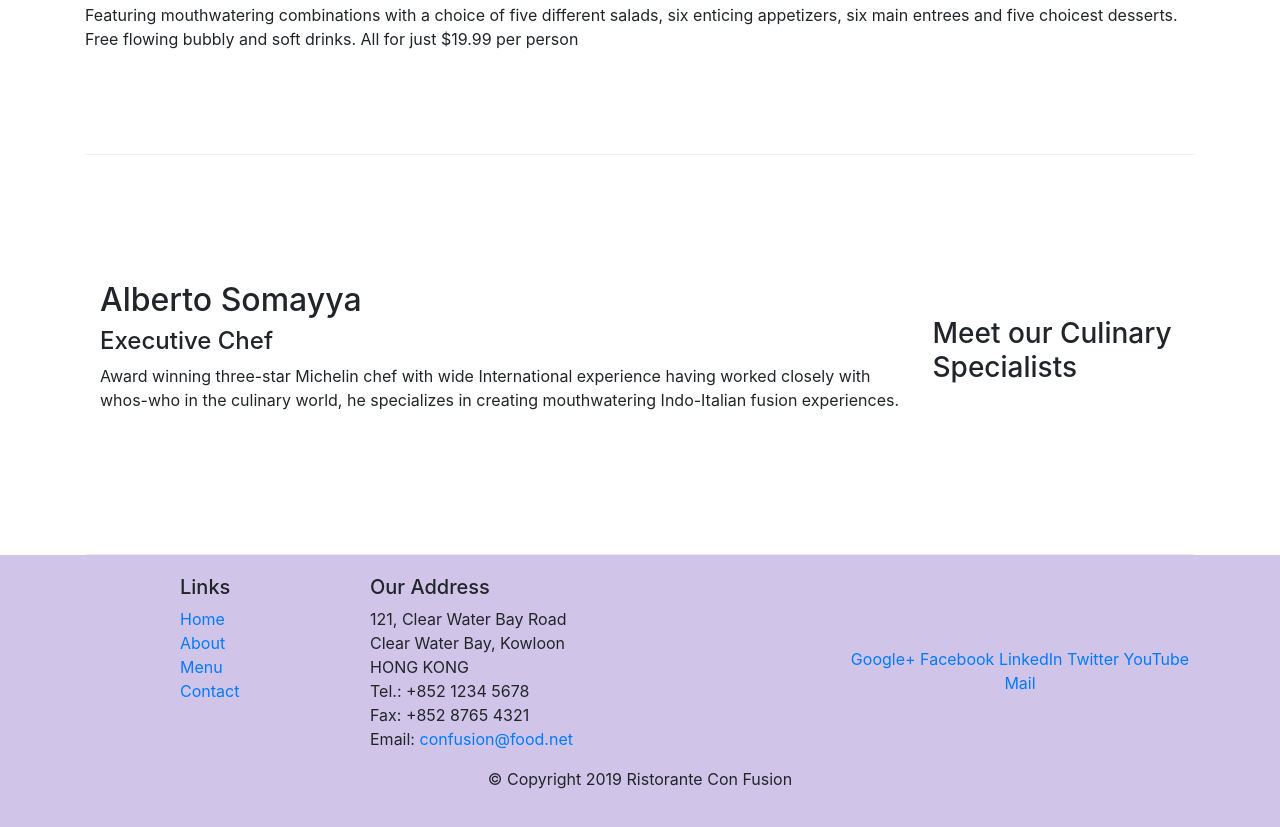
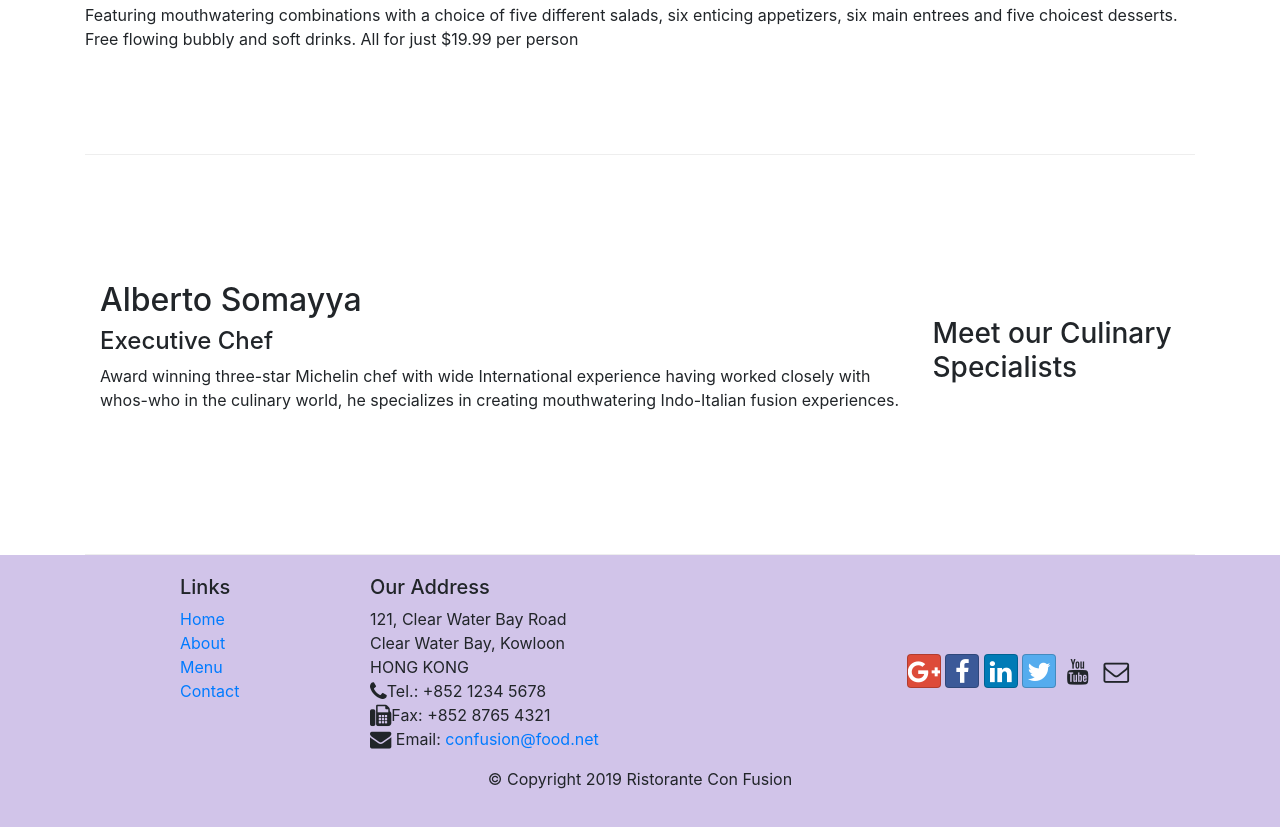
Before and after one commit to Joshuaofori/Confusion, a website: page index.html in a window 1280 px wide. Shown: the part 979-1806 px from the top of the page. Drawn offline with nearby package versions, Linux system fonts and the light colour scheme.

Commit message:
icon font

```diff
--- a/index.html
+++ b/index.html
@@ -11,7 +11,9 @@
 
      <link rel="stylesheet" href="node_modules/bootstrap/dist/css/bootstrap.min.css">
     <!--- <link rel="stylesheet" href="https://maxcdn.bootstrapcdn.com/bootstrap/3.2.0/css/bootstrap.min.css">-->
-     <link rel="stylesheet" href="css/styles.css">
+    <link rel="stylesheet" href="node_modules/font-awesome/css/font-awesome.min.css">
+    <link rel="stylesheet" href="node_modules/bootstrap-social/bootstrap-social.css">
+    <link rel="stylesheet" href="css/styles.css">
      <title>Ristorante Con Fusion</title>
 
 </head >
@@ -25,10 +27,10 @@
                     <a class="navbar-brand mr-auto" href="#">Ristorante Con Fusion</a>
                     <div class="collapse navbar-collapse" id="Navbar">
                     <ul class="navbar-nav mr-auto">
-                        <li class="nav-item active"><a class="nav-link" href="#">Home</a></li>
-                        <li class="nav-item"><a class="nav-link" href="./aboutus.html">About</a></li>
-                        <li class="nav-item"><a class="nav-link" href="#">Menu</a></li>
-                        <li class="nav-item"><a class="nav-link" href="#">Contact</a></li>
+                        <li class="nav-item active"><a class="nav-link" href="#"><span class="fa fa-home fa-lg"></span>Home</a></li>
+                        <li class="nav-item"><a class="nav-link" href="./aboutus.html"><span class="fa fa-info fa-lg"></span>About</a></li>
+                        <li class="nav-item"><a class="nav-link" href="#"><span class="fa fa-list fa-lg"></span>Menu</a></li>
+                        <li class="nav-item"><a class="nav-link" href="#"><span class="fa fa-address-card fa-lg"></span>Contact</a></li>
 
                     </ul>
                 </div>
@@ -100,19 +102,19 @@
 		              121, Clear Water Bay Road<br>
 		              Clear Water Bay, Kowloon<br>
 		              HONG KONG<br>
-		              Tel.: +852 1234 5678<br>
-		              Fax: +852 8765 4321<br>
-		              Email: <a href="mailto:confusion@food.net">confusion@food.net</a>
+		              <i class="fa fa-phone fa-lg"></i>Tel.: +852 1234 5678<br>
+		              <i class="fa fa-fax fa-lg"></i>Fax: +852 8765 4321<br>
+		             <i class="fa fa-envelope fa-lg"></i> Email: <a href="mailto:confusion@food.net">confusion@food.net</a>
 		           </address>
                 </div>
                 <div class="col-12 col-sm-4 align-self-center">
                     <div class="text-center">
-                        <a href="http://google.com/+">Google+</a>
-                        <a href="http://www.facebook.com/profile.php?id=">Facebook</a>
-                        <a href="http://www.linkedin.com/in/">LinkedIn</a>
-                        <a href="http://twitter.com/">Twitter</a>
-                        <a href="http://youtube.com/">YouTube</a>
-                        <a href="mailto:">Mail</a>
+                        <a class="btn btn-social-icon btn-google" href="http://google.com/+"><i class="fa fa-google-plus fa-lg"></i></a>
+                        <a class="btn btn-social-icon btn-facebook" href="http://www.facebook.com/profile.php?id="><i class="fa fa-facebook fa-lg"></i></a>
+                        <a class="btn btn-social-icon btn-linkedin" href="http://www.linkedin.com/in/"><i class="fa fa-linkedin fa-lg"></i></a>
+                        <a class="btn btn-social-icon btn-twitter" href="http://twitter.com/"><i class="fa fa-twitter fa-lg"></i></a>
+                        <a class="btn btn-social-icon btn-youtube" href="http://youtube.com/"><i class="fa fa-youtube fa-lg"></i></a>
+                        <a class="btn btn-social-icon " href="mailto:"><i class="fa fa-envelope-o fa-lg"></i></a>
                     </div>
                 </div>
            </div>
--- a/package.json
+++ b/package.json
@@ -11,10 +11,12 @@
   "author": "",
   "license": "ISC",
   "devDependencies": {
-    "lite-server": "^2.3.0"
+    "lite-server": "^2.5.3"
   },
   "dependencies": {
     "bootstrap": "^4.3.1",
+    "bootstrap-social": "^5.1.1",
+    "font-awesome": "^4.7.0",
     "jquery": "^3.4.1",
     "popper.js": "^1.14.1"
   }
```
Also changed, not shown: aboutus.html (+15 -13 lines), 1 other file.
